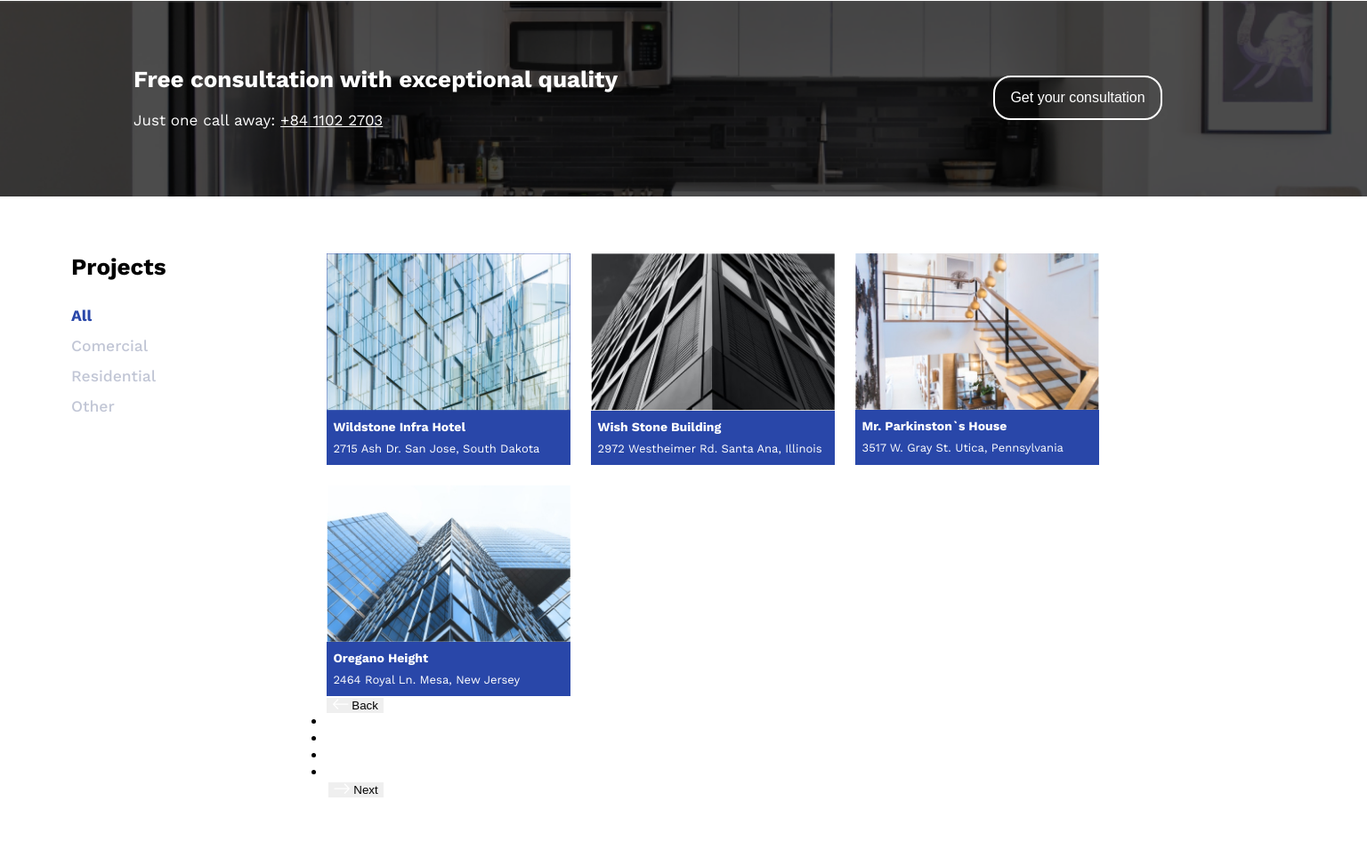
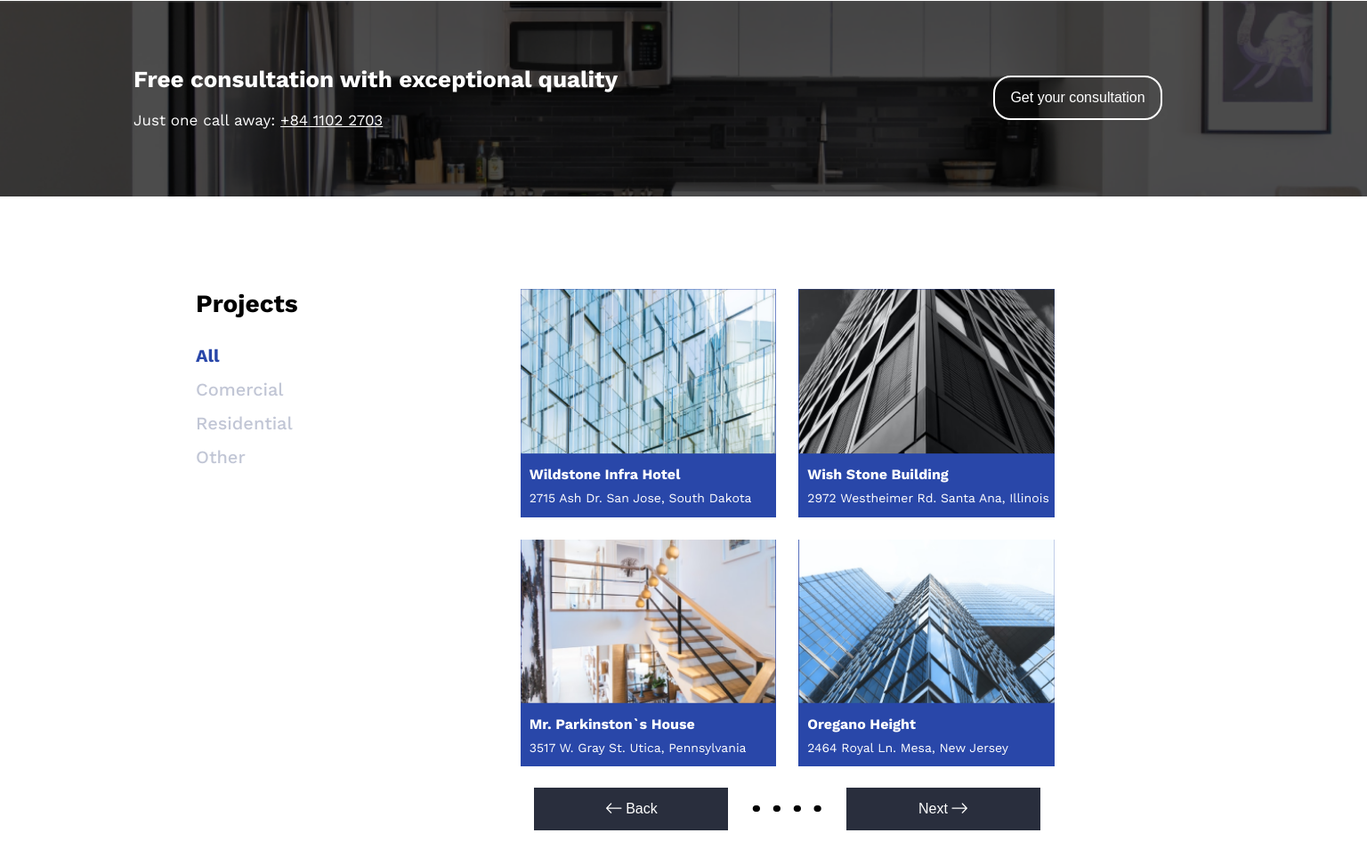
Before and after one commit to ulianasunny31/the-box-landing, a website built with Parcel: page src/index.html in a window 1536 px wide. Shown: the part 3034-4007 px from the top of the page at 89% size. Built offline with nearby package versions, Linux system fonts and the light colour scheme.

Commit message:
full projects

```diff
--- a/src/css/styles.css
+++ b/src/css/styles.css
@@ -806,6 +806,7 @@ ol {
   flex-direction: row;
   flex-wrap: wrap;
   gap: 23px;
+  margin-bottom: 24px;
 }
 
 .photo-projects-list li {
@@ -813,7 +814,6 @@ ol {
   display: flex;
   flex-direction: column;
   gap: 0;
-  width: 274px;
   background-color: var(--primary-blue);
 }
 
@@ -838,3 +838,88 @@ ol {
   font-size: 13px;
   font-weight: normal;
 }
+
+.pr-buttons {
+  display: flex;
+  justify-content: center;
+}
+
+.pr-btn {
+  width: 215px;
+  height: 46px;
+  font-size: 13px;
+  background-color: var(--dark-color);
+  color: var(--white);
+  cursor: pointer;
+}
+
+.pr-btn:nth-last-child(n + 2) {
+  margin-right: 24px;
+}
+
+.dots-list {
+  width: 105px;
+  display: flex;
+  align-items: center;
+}
+
+.dots-list::before {
+  content: '· · · ·  ';
+  margin-right: 24px;
+  color: #000;
+  font-size: 42px;
+}
+
+@media screen and (min-width: 1440px) {
+  .projects-section {
+    padding: 104px 80px 100px 220px;
+  }
+
+  .main-project-container {
+    gap: 250px;
+  }
+
+  .photo-projects-list {
+    gap: 25px;
+    width: 600px;
+  }
+
+  .photo-projects-list li {
+    width: calc((100% - 25px) / 2);
+  }
+
+  .text-project-div h3 {
+    font-size: 28px;
+    margin-bottom: 30px;
+  }
+
+  .proj-list li {
+    font-size: 20px;
+    margin-bottom: 14px;
+  }
+
+  .photo-pr-text {
+    height: 71px;
+    padding-left: 10px;
+  }
+
+  .pr-name-heading {
+    font-size: 16px;
+    margin-bottom: 9px;
+  }
+
+  .pr-name-p {
+    font-size: 14px;
+  }
+
+  .pr-btn {
+    width: 220px;
+    height: 48px;
+    font-size: 16px;
+  }
+
+  .dots-list::before {
+    font-weight: bold;
+    font-size: 41px;
+  }
+}
--- a/src/index.html
+++ b/src/index.html
@@ -232,17 +232,14 @@
           <div class="photo-projects-div">
             <ul class="list photo-projects-list">
               <li>
-                <img
-                  src="./images/unsplash_T0iFfJw-rB0.png"
-                  alt="Wildstone Infra Hotel"
-                />
+                <img src="./images/wildstone.png" alt="Wildstone Infra Hotel" />
                 <div class="photo-pr-text">
                   <h5 class="pr-name-heading">Wildstone Infra Hotel</h5>
                   <p class="pr-name-p">2715 Ash Dr. San Jose, South Dakota</p>
                 </div>
               </li>
               <li>
-                <img src="./images/wish-stone.jpg" alt="Wish Stone Building" />
+                <img src="./images/wish-stone.png" alt="Wish Stone Building" />
                 <div class="photo-pr-text">
                   <h5 class="pr-name-heading">Wish Stone Building</h5>
                   <p class="pr-name-p">
@@ -252,7 +249,7 @@
               </li>
               <li>
                 <img
-                  src="./images/parkinsons.jpg"
+                  src="./images/parkinsons.png"
                   alt="Mr. Parkinston`s House"
                 />
                 <div class="photo-pr-text">
@@ -261,7 +258,7 @@
                 </div>
               </li>
               <li>
-                <img src="./images/oregano.jpg" alt="Oregano Height" />
+                <img src="./images/oregano.png" alt="Oregano Height" />
                 <div class="photo-pr-text">
                   <h5 class="pr-name-heading">Oregano Height</h5>
                   <p class="pr-name-p">2464 Royal Ln. Mesa, New Jersey</p>
@@ -275,17 +272,12 @@
                 </svg>
                 Back
               </button>
-              <ul class="dots-list">
-                <li></li>
-                <li></li>
-                <li></li>
-                <li></li>
-              </ul>
+              <div class="dots-list"></div>
               <button class="btn-next pr-btn">
+                Next
                 <svg class="arrow-icon" width="19" height="12">
                   <use href="./images/icons.svg#icon-arrow-right"></use>
                 </svg>
-                Next
               </button>
             </div>
           </div>
```
Also changed, not shown: src/images/oregano.jpg (deleted), src/images/oregano.png (added), src/images/parkinsons.jpg (deleted), src/images/parkinsons.png (added), src/images/wildstone.jpg (deleted), src/images/wildstone.png (renamed from src/images/unsplash_T0iFfJw-rB0.png), src/images/wish-stone.jpg (deleted), src/images/wish-stone.png (added).
